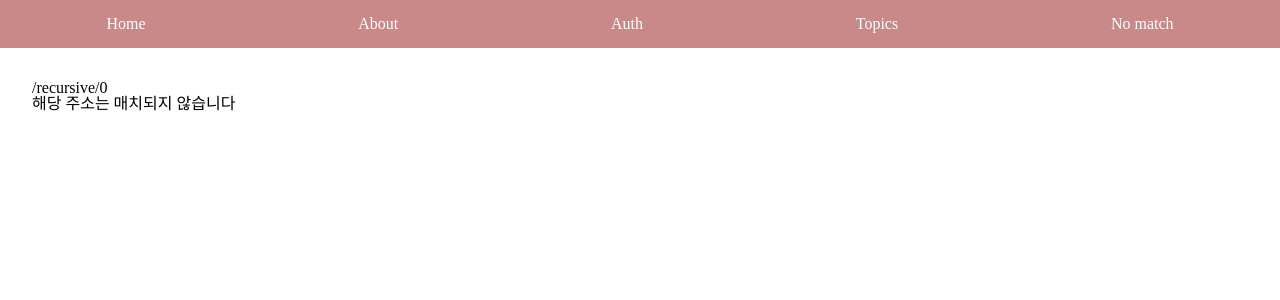
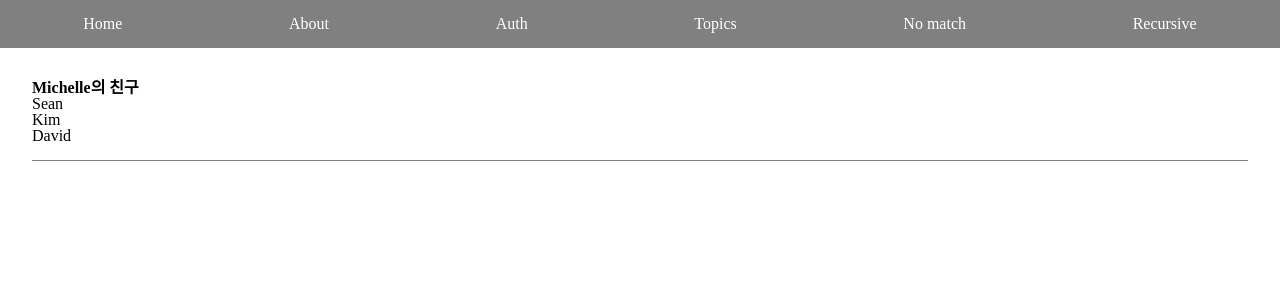
Before and after one commit to dayoung0510/router-practice, a React (Create React App) app: page /recursive/0 in a window 1280 px wide. Shown: the top 300 px of the page. Built offline with nearby package versions, Linux system fonts and the light colour scheme; the HTML template or start-up script is replaced by a standard one.

Commit message:
Recursive

```diff
--- a/src/App.tsx
+++ b/src/App.tsx
@@ -8,17 +8,19 @@ import {
   Route,
   Link,
   useRouteMatch,
+  Redirect,
 } from 'react-router-dom';
 import About from 'components/About';
 import Home from 'components/Home';
 import Topics from 'components/Topics';
 import NoMatch from 'components/NoMatch';
+import Recursive from 'components/Recursive';
 import OldSchoolMenuLink from 'components/OldSchoolMenuLink';
 
 const Nav = styled.nav`
   width: 100%;
   height: 3rem;
-  background-color: #ca8989;
+  background-color: gray;
   color: #fff;
   display: flex;
   justify-content: space-around;
@@ -36,7 +38,7 @@ function App() {
     <div className="App" style={{ width: '100%', height: '100%' }}>
       <Router>
         <Nav>
-          <OldSchoolMenuLink activeOnlyWhenExact to="/" label="Home" />
+          <OldSchoolMenuLink activeOnlyWhenExact to="/home" label="Home" />
           <OldSchoolMenuLink activeOnlyWhenExact to="/about" label="About" />
           <OldSchoolMenuLink activeOnlyWhenExact to="/auth" label="Auth" />
           <OldSchoolMenuLink activeOnlyWhenExact to="/topics" label="Topics" />
@@ -44,6 +46,12 @@ function App() {
             activeOnlyWhenExact
             to="/no-match"
             label="No match"
+          />
+
+          <OldSchoolMenuLink
+            activeOnlyWhenExact
+            to="/recursive"
+            label="Recursive"
           />
         </Nav>
         <Content>
@@ -54,11 +62,18 @@ function App() {
             <Route path="/topics">
               <Topics />
             </Route>
+            <Route path="/recursive">
+              <Recursive />
+            </Route>
+            <Route exact path="/home">
+              <Home />
+            </Route>
+
+            {/* <Route path="/">
+              <Redirect to="/home" />
+            </Route> */}
             <Route path="*">
               <NoMatch />
-            </Route>
-            <Route path="/">
-              <Home />
             </Route>
           </Switch>
         </Content>
--- a/src/components/Home.tsx
+++ b/src/components/Home.tsx
@@ -1,4 +1,4 @@
-import React, { useState } from 'react';
+import React, { useState, ChangeEvent } from 'react';
 import { Prompt } from 'react-router-dom';
 
 const Home: React.FC = () => {
@@ -12,6 +12,7 @@ const Home: React.FC = () => {
           setIsBlocking(false);
         }}
       >
+        <h3>{isBlocking ? '블로킹 되고 있습니다' : '블로킹 해제'}</h3>
         <Prompt when={isBlocking} message="정말 빠져나가시겠습니까?" />
         <input
           type="text"
--- /dev/null
+++ b/src/components/Recursive.tsx
@@ -0,0 +1,78 @@
+import React from 'react';
+import {
+  BrowserRouter as Router,
+  Switch,
+  Route,
+  Link,
+  Redirect,
+  useParams,
+  useRouteMatch,
+} from 'react-router-dom';
+
+type Props = {
+  id: number;
+  name: string;
+  friends: number[];
+};
+
+type PeepsProps = Props[];
+
+const PEEPS: PeepsProps = [
+  { id: 0, name: 'Michelle', friends: [1, 2, 3] },
+  { id: 1, name: 'Sean', friends: [0, 3] },
+  { id: 2, name: 'Kim', friends: [0, 1, 3] },
+  { id: 3, name: 'David', friends: [1, 2] },
+];
+
+const find = (id: number) => {
+  return PEEPS.find((p) => p.id === id);
+};
+
+const Person = () => {
+  const { url } = useRouteMatch();
+  const params = useParams();
+  const { id } = params as { id: string };
+  const person = find(Number(id));
+  if (!person) return null;
+
+  return (
+    <div>
+      <div style={{ borderBottom: '1px solid gray', paddingBottom: '1rem' }}>
+        <h3 style={{ fontWeight: 800 }}>{person && person.name}의 친구</h3>
+        <ul>
+          {person.friends.map((f) => {
+            return (
+              <li key={f}>
+                <Link to={`${url}/${f}`}>{find(f)?.name}</Link>
+              </li>
+            );
+          })}
+        </ul>
+      </div>
+      <Switch>
+        <Route path={`${url}/:id`}>
+          <Person />
+        </Route>
+      </Switch>
+    </div>
+  );
+};
+
+const Recursive: React.FC = () => {
+  return (
+    <>
+      <Router>
+        <Switch>
+          <Route path="/recursive/:id">
+            <Person />
+          </Route>
+          <Route path="/recursive">
+            <Redirect to="/recursive/0" />
+          </Route>
+        </Switch>
+      </Router>
+    </>
+  );
+};
+
+export default Recursive;
```
Also changed, not shown: src/components/ProtectedPage.tsx (deleted, +0 -16 lines), src/components/ProvideAuth.tsx (deleted, +0 -11 lines).
